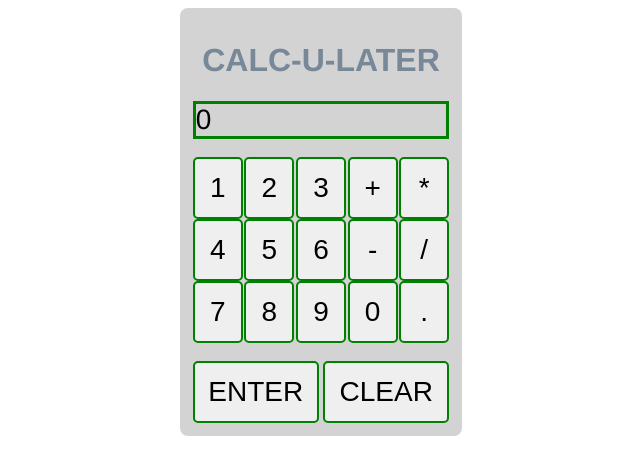
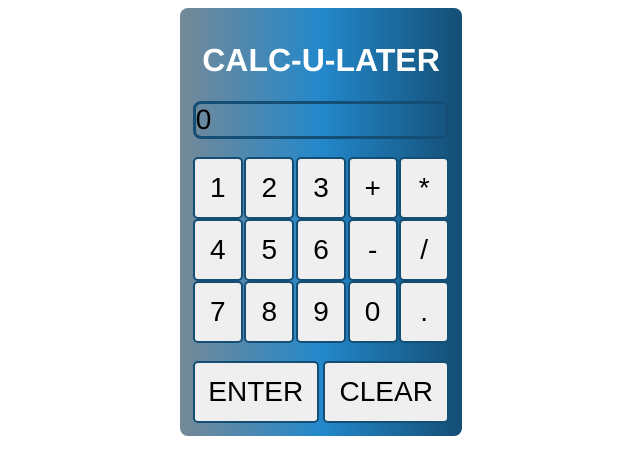
Before and after one commit to doofelos/calc, a plain HTML site: page index.html in a window 1280 px wide. Shown: the whole page, without its empty margins (319-959 px from the left). Drawn offline with Linux system fonts and the light colour scheme.

Commit message:
add a little color

```diff
--- a/styles.css
+++ b/styles.css
@@ -3,7 +3,7 @@ body {
 }
 
 button {
-    border: 2px solid green;
+    border: 2px solid #144E75;
     border-radius: 5px;
     font-size: 28px;
     padding: 13px;
@@ -15,7 +15,7 @@ button:active {
 }
 
 .calc {
-    background-color: lightgray;
+    background: linear-gradient(to right, #758997 0%, #2388CB 50%, #144E75 100%);
     padding: 13px;
     border-radius: 8px;
     box-shadow: inset 0 1em -1em;
@@ -23,6 +23,7 @@ button:active {
 
 .head {
     text-align: center;
+
 }
 
 .bod {
@@ -33,7 +34,7 @@ button:active {
 }
 
 .head {
-    color:lightslategray
+    color: #fff;
 }
 
 .row {
@@ -43,7 +44,8 @@ button:active {
 
 .output {
     font-size: 28px;
-    border: 3px solid green;
+    border: 3px solid #144E75;
+    border-radius: 8px;
 }
 
 .enter, .clr {
```
